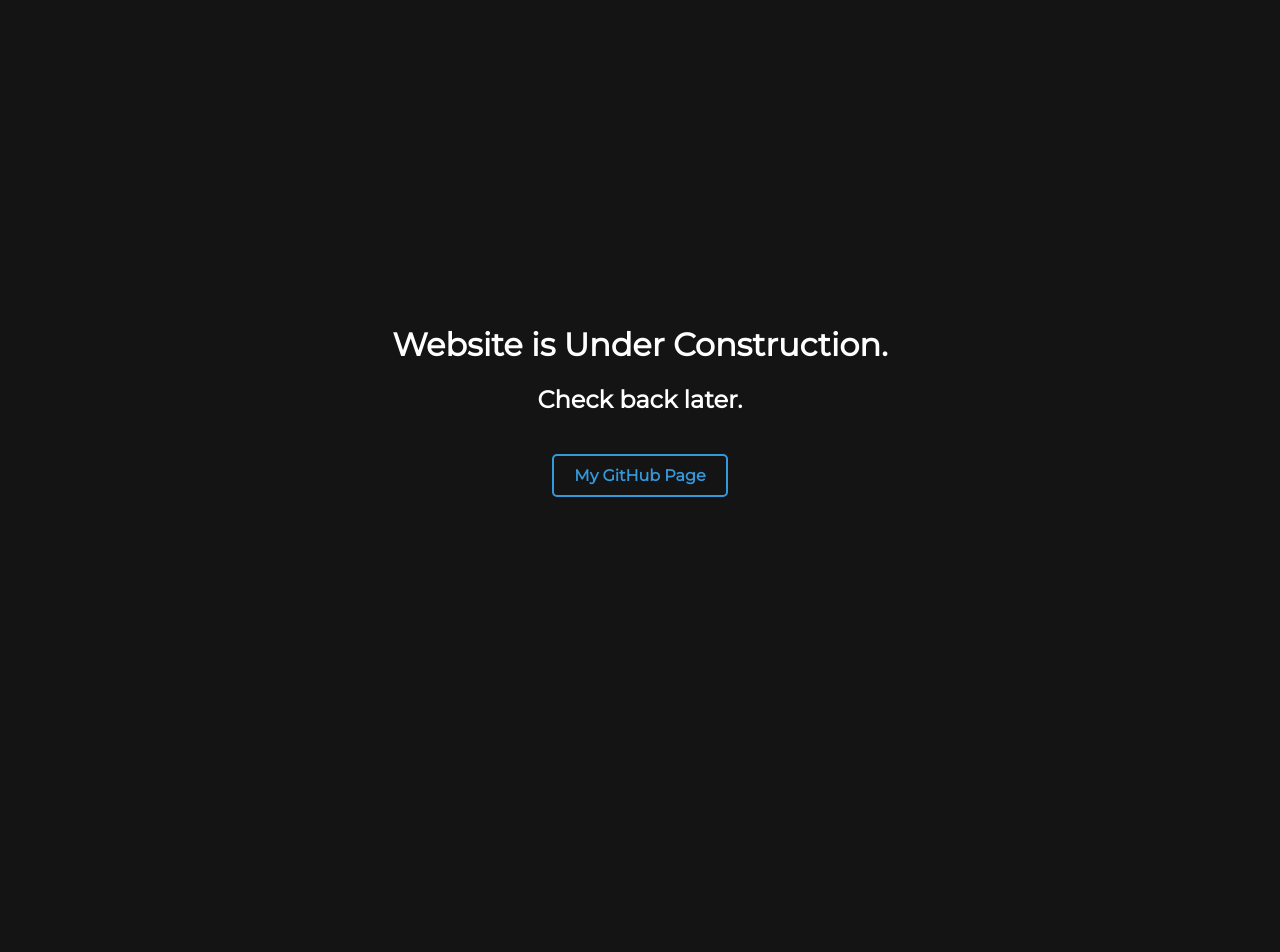
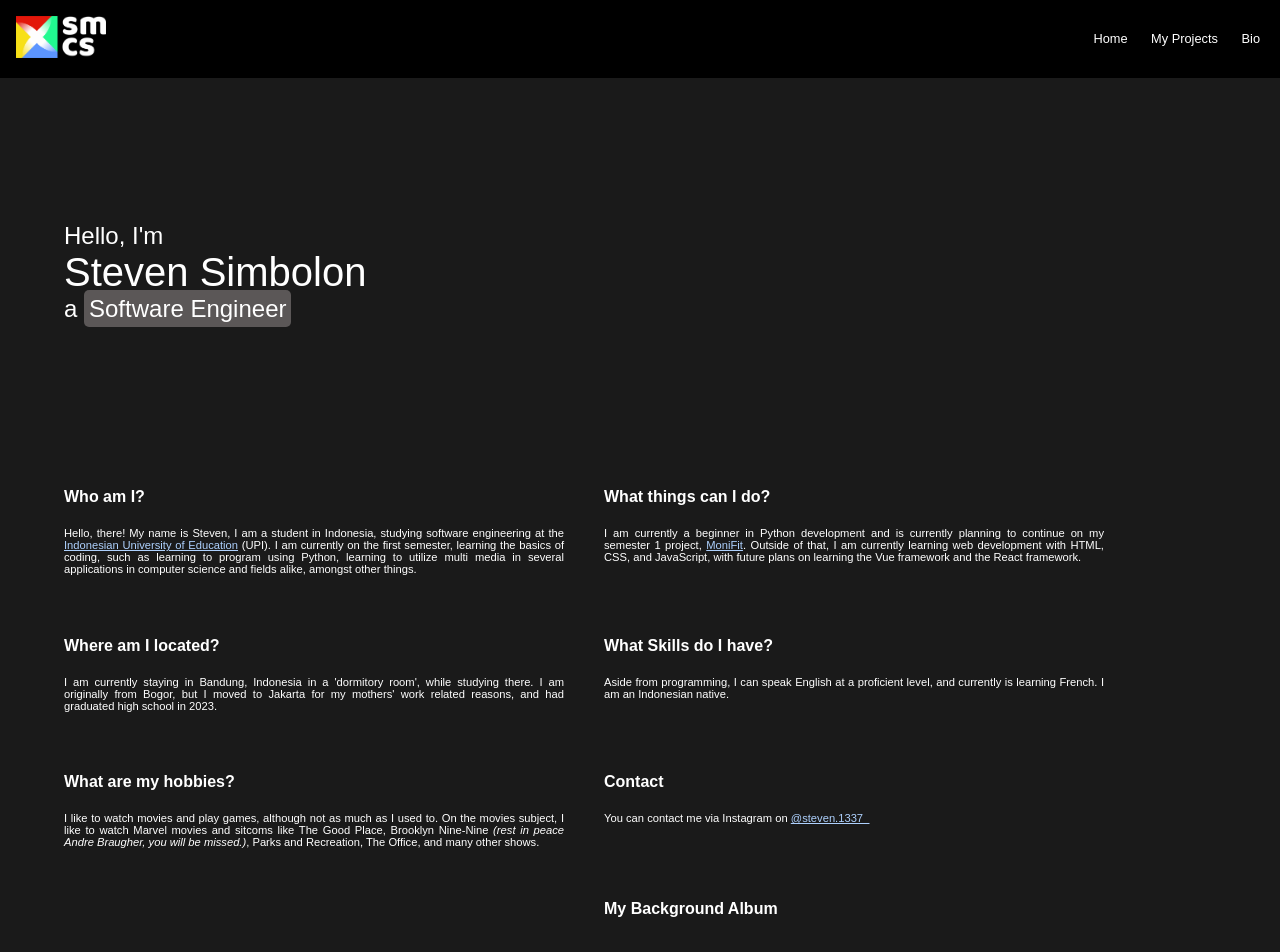
Before and after one commit to lqg3/web, a PHP site: page /temporary/index.html in a window 1280 px wide. Shown: the top 952 px of the page. Before the commit the page ends 497 px from the top, so only its background shows below. Run offline with PHP 8.4, Linux system fonts and the light colour scheme; grey boxes are pictures that could not be loaded.

Commit message:
refreshed website

```diff
--- a/style.css
+++ b/style.css
@@ -12,7 +12,7 @@ body {
 }
 
 .center h1, .center h2 {
-    font-family: Montserrat, sans-serif;
+    font-family: "Montserrat", sans-serif;
     color: white;
 }
 
--- /dev/null
+++ b/temporary/index.html
@@ -0,0 +1,106 @@
+<!DOCTYPE html>
+<html lang="en">
+  <head>
+    <meta charset="UTF-8" />
+    <meta name="viewport" content="width=device-width, initial-scale=1.0" />
+    <link rel="stylesheet" href="styles.css" />
+    <title>Document</title>
+  </head>
+  <body>
+    <nav class="navigation">
+      <div class="logo-placement">
+        <img src="img/smcs-w.png" class="navbar-logo" alt="personal logo" />
+      </div>
+      <ul>
+        <li>Home</li>
+        <li>My Projects</li>
+        <li>Bio</li>
+      </ul>
+    </nav>
+    <main>
+      <div class="greeting">
+        <p>Hello, I'm</p>
+        <p><span class="name">Steven Simbolon</span></p>
+        <p>a <span class="what-am-i" id="cyclingText">Software Engineer</span></p>
+        <script>
+          const textArray = ["UI/UX Designer", "Fullstack Developer", "Software Engineer"];
+          let currentIndex = 0;
+          const cyclingTextElement = document.getElementById("cyclingText");
+
+          function cycleText(){
+              cyclingTextElement.textContent = textArray[currentIndex];
+              currentIndex = (currentIndex + 1) % textArray.length;
+          }
+
+        setInterval(cycleText, 2500);
+        </script>
+      </div>
+      <div class="bio">
+        <div class="content">
+          <h4>Who am I?</h4>
+          <p>
+            Hello, there! My name is Steven, I am a student in Indonesia,
+            studying software engineering at the
+            <a
+              href="https://en.wikipedia.org/wiki/Indonesia_University_of_Education"
+              target="_blank"
+              >Indonesian University of Education</a
+            >
+            (UPI). I am currently on the first semester, learning the basics of
+            coding, such as learning to program using Python, learning to
+            utilize multi media in several applications in computer science and
+            fields alike, amongst other things.
+          </p>
+        </div>
+        <div class="content">
+          <h4>What things can I do?</h4>
+          <p>
+            I am currently a beginner in Python development and is currently
+            planning to continue on my semester 1 project,
+            <a href="https://github.com/stevendotexe/MoniFit" target="_blank"
+              >MoniFit</a
+            >. Outside of that, I am currently learning web development with
+            HTML, CSS, and JavaScript, with future plans on learning the Vue
+            framework and the React framework.
+          </p>
+        </div>
+        <div class="content">
+          <h4>Where am I located?</h4>
+          <p>
+            I am currently staying in Bandung, Indonesia in a 'dormitory room',
+            while studying there. I am originally from Bogor, but I moved to
+            Jakarta for my mothers' work related reasons, and had graduated high
+            school in 2023.
+          </p>
+        </div>
+        <div class="content">
+          <h4>What Skills do I have?</h4>
+          <p>
+            Aside from programming, I can speak English at a proficient level,
+            and currently is learning French. I am an Indonesian native.
+          </p>
+        </div>
+        <div class="content">
+          <h4>What are my hobbies?</h4>
+          <p>
+            I like to watch movies and play games, although not as much as I
+            used to. On the movies subject, I like to watch Marvel movies and
+            sitcoms like The Good Place, Brooklyn Nine-Nine
+            <i>(rest in peace Andre Braugher, you will be missed.)</i>, Parks
+            and Recreation, The Office, and many other shows.
+          </p>
+        </div>
+        <div class="content">
+          <h4>Contact</h4>
+          <p>You can contact me via Instagram on <a href="https://instagram.com/steven.1337_" target="_blank">@steven.1337_</a></p><br><br><br>
+        <div class="content">
+          <h4>My Background Album</h4>
+          <iframe style="border-radius:12px" src="https://open.spotify.com/embed/album/2M2Ae2SvZe3fmzUtlVOV5Z?utm_source=generator" width="100%" height="352" frameBorder="0" allowfullscreen="" allow="autoplay; clipboard-write; encrypted-media; fullscreen; picture-in-picture" loading="lazy"></iframe>
+          <p>No, I haven't finished Undertale. The soundtrack is absolutely FIRE. I stand by it and regret nothing.</p>
+        </div>
+
+        </div>
+      </div>
+    </main>
+  </body>
+</html>
--- /dev/null
+++ b/temporary/styles.css
@@ -0,0 +1,91 @@
+body{
+    box-sizing: border-box;
+    margin: 0;
+    padding: 0;
+    background-color: #1a1a1a;
+    color: #fff;
+    font-family: 'Poppins', sans-serif;
+}
+a{
+    color: rgb(174, 209, 254);
+}
+a:hover{
+    color: rgb(150, 180, 219);
+    animation: ease-in 5ms;
+}
+/* Navigation Bar */
+.logo-placement p{
+    margin: 0;
+}
+.navbar-logo{
+    padding: 1rem;
+    width: 15vw;
+    max-width: 90px;
+}
+.navigation{
+    display: flex;
+    top: 0;
+    background-color: #000000;
+    position: sticky;
+    align-items: center;
+    justify-content: space-between;
+    z-index: 999;
+}
+.navigation p, li, ul{
+    font-size: 0.8rem;
+    list-style: none;
+    display: inline-block;
+    margin: 0;
+    padding: 10px;
+    color: white;
+    font-family: 'Poppins', sans-serif;
+}
+/* End of navigation bar */
+/* Header */
+.greeting{
+    margin-top: 10vh;
+    margin-bottom: 10vh;
+    padding: 5vw;
+}
+.greeting h3, p{
+    margin: 0 0;
+}
+.greeting p{
+    font-size: 3vh;
+}
+.name{
+    font-size: 5vh;
+}
+.what-am-i{
+    background-color: rgb(91, 87, 87);
+    padding: 5px;
+    border-radius: 5px;
+    animation: crossfade 2.5s ease-in-out infinite;
+}
+
+    @keyframes crossfade {
+    0%, 100% {
+        opacity: 0;
+    }
+    25%, 75% {
+        opacity: 1;
+  }
+}
+
+/* End of header */
+/* Start of bio */
+.bio{
+    display: flex;
+    flex-direction: row;
+    flex-wrap: wrap;
+    margin: 5vw;
+    gap: 5vh;
+    justify-content: left;
+}
+.content{
+    max-width: 500px;
+}
+.content p{
+    text-align: justify;
+    font-size: .7rem;
+}
```
Also changed, not shown: temporary/script.js (added, +31 -0 lines), temporary/test.html (added, +29 -0 lines), temporary/img/smcs-w.png (added).
